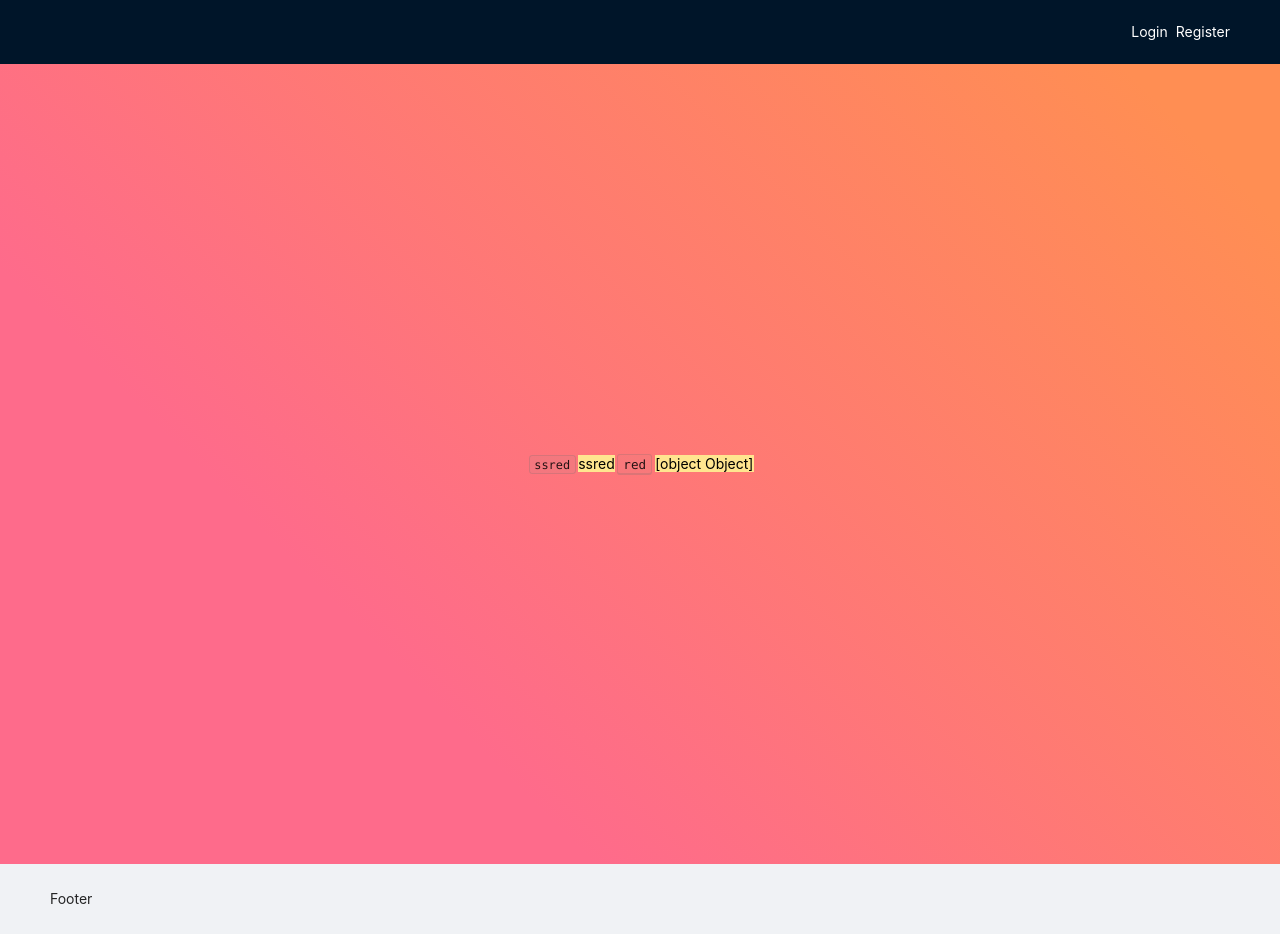
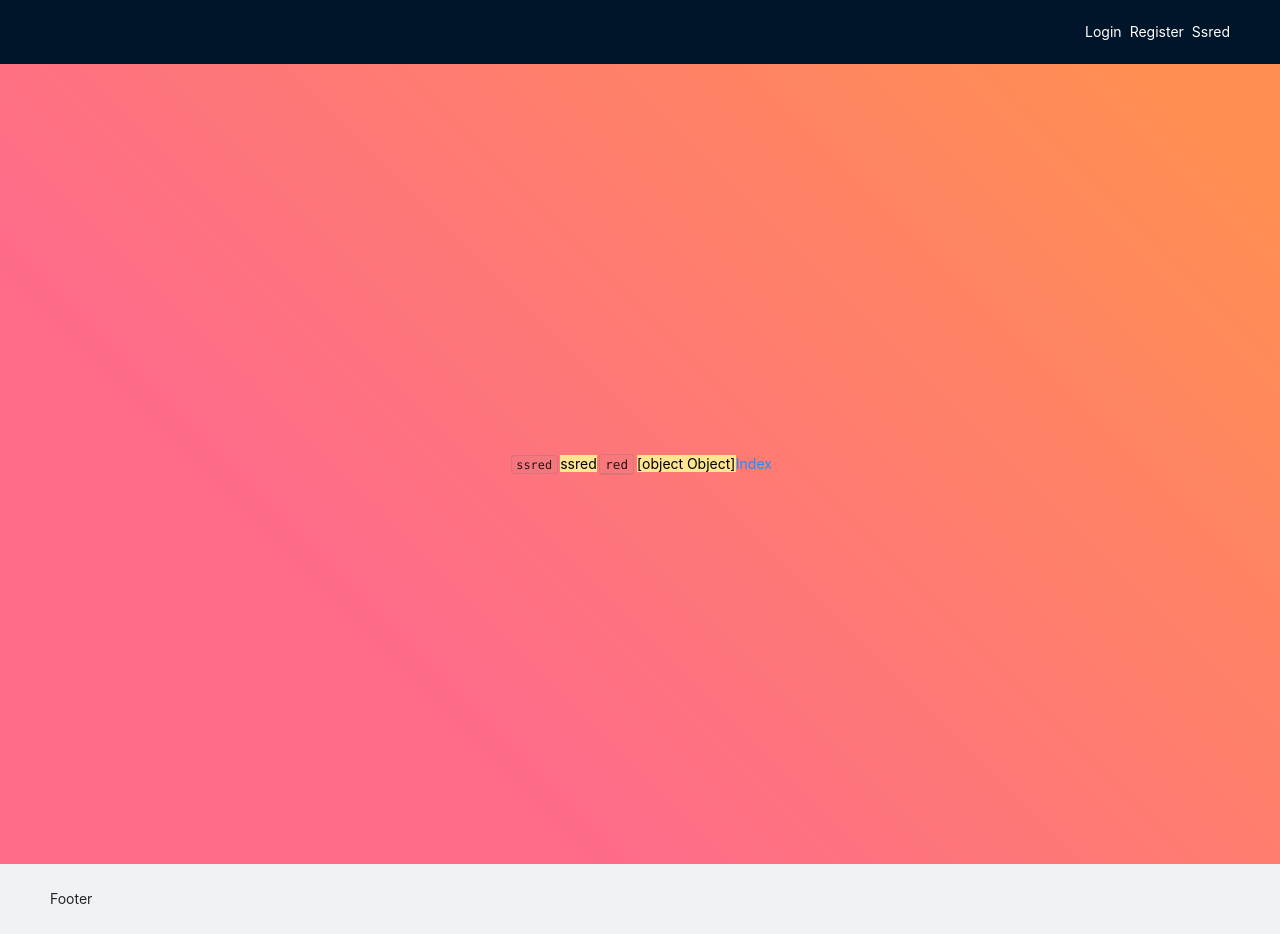
Before and after one commit to PainterHalver/todolist_nfaft, a Next.js app: page /ssred in a window 1280 px wide. Built offline with nearby package versions, Linux system fonts and the light colour scheme; no server answers.

Commit message:
Refactor login and register animation to its own component

```diff
--- a/pages/_app.tsx
+++ b/pages/_app.tsx
@@ -42,28 +42,12 @@ const styles: { [key: string]: CSSProperties } = {
   },
 };
 
-const variants: { [key: string]: Variants } = {
-  default: {
-    hidden: { opacity: 0, x: 0, y: 100 },
-    enter: { opacity: 1, x: 0, y: 0 },
-    exit: { opacity: 0, x: 0, y: -100 },
-  },
-  "/login": {
-    hidden: { opacity: 0, x: -150, y: 0 },
-    enter: { opacity: 1, x: 0, y: 0 },
-    exit: { opacity: 0, x: -150, y: 0 },
-  },
-  "/register": {
-    hidden: { opacity: 0, x: 150, y: 0 },
-    enter: { opacity: 1, x: 0, y: 0 },
-    exit: { opacity: 0, x: 150, y: 0 },
-  },
-};
-
 export default function MyApp({ Component, pageProps, router }: AppProps) {
   return (
     <Provider store={store}>
-      <AppLayout Component={Component} pageProps={pageProps} router={router} />
+      <AnimatePresence mode='wait'>
+        <AppLayout Component={Component} pageProps={pageProps} router={router} key={router.route} />
+      </AnimatePresence>
     </Provider>
   );
 }
@@ -96,6 +80,7 @@ function AppLayout({ Component, pageProps, router }: AppProps) {
   }, []);
 
   return (
+    // <motion.div initial={{ opacity: 0 }} animate={{ opacity: 1 }} exit={{ opacity: 0 }}>
     <Layout style={styles.layout}>
       {shouldShowHeader && (
         <Header style={styles.header}>
@@ -113,23 +98,16 @@ function AppLayout({ Component, pageProps, router }: AppProps) {
               </Link>
             </div>
           )}
+          <Link href={"/ssred"} style={{ color: "white" }}>
+            <a style={{ color: "white", marginLeft: ".5rem" }}>Ssred</a>
+          </Link>
         </Header>
       )}
-      <AnimatePresence mode='wait'>
-        <motion.div
-          key={router.route}
-          variants={variants[router.route || "default"]}
-          initial='hidden'
-          animate='enter'
-          exit='exit'
-          transition={{ type: "linear" }}
-          className=''>
-          <Content style={styles.container}>
-            <Component {...pageProps} />
-          </Content>
-        </motion.div>
-      </AnimatePresence>
+      <Content style={styles.container}>
+        <Component {...pageProps} />
+      </Content>
       {shouldShowHeader && <Footer>Footer</Footer>}
     </Layout>
+    // </motion.div>
   );
 }
--- a/pages/ssred.tsx
+++ b/pages/ssred.tsx
@@ -1,5 +1,6 @@
-import { GetServerSideProps, GetStaticProps } from "next";
+import { GetServerSideProps } from "next";
 import { Typography } from "antd";
+import Link from "next/link";
 
 const { Text } = Typography;
 
@@ -18,6 +19,7 @@ export default function ssred({ name, color, data }: SSRProps) {
       <Text mark>{name}</Text>
       <Text keyboard>{color}</Text>
       <Text mark>{data.toString()}</Text>
+      <Link href={"/"}>Index</Link>
     </div>
   );
 }
```
Also changed, not shown: components/Transition.tsx (added, +19 -0 lines), pages/login.tsx (+18 -4 lines), pages/register.tsx (+17 -3 lines).
